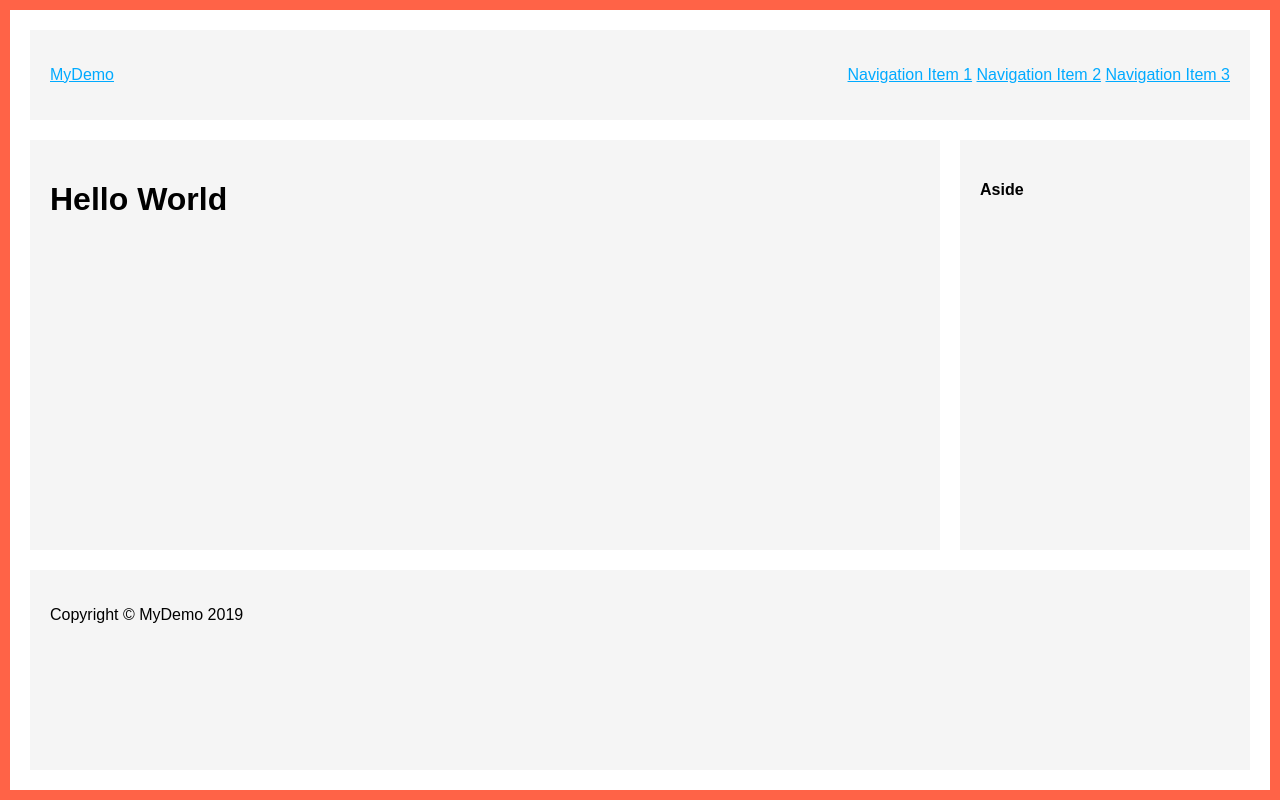
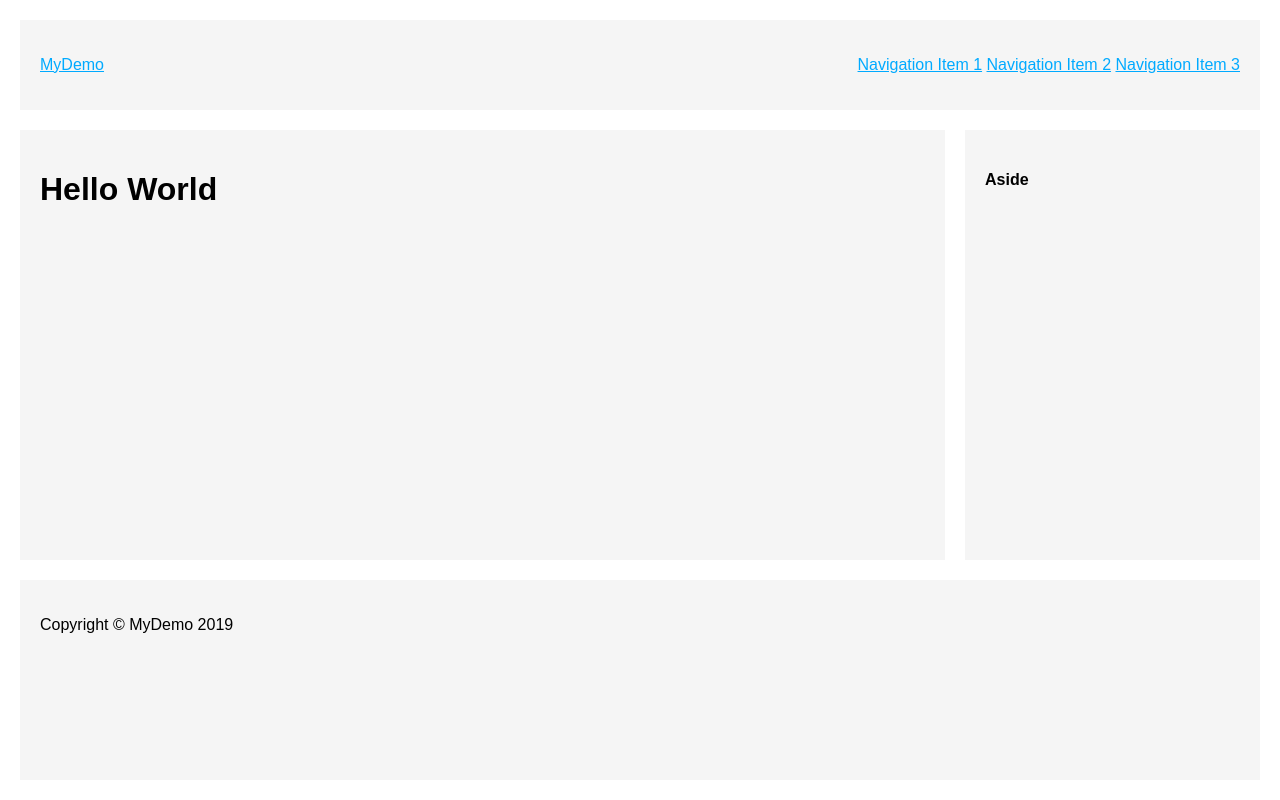
Before and after one commit to isaachvazquez/demo-site, a website: page index.html in a window 1280 px wide. Drawn offline with Linux system fonts and the light colour scheme.

Commit message:
Remove tomato border

```diff
--- a/styles.css
+++ b/styles.css
@@ -28,8 +28,6 @@ a {
   width: 100%;
   max-width: 1400px;
   height: 100%;
-
-  border: 10px solid tomato;
 }
 
 header,
```
